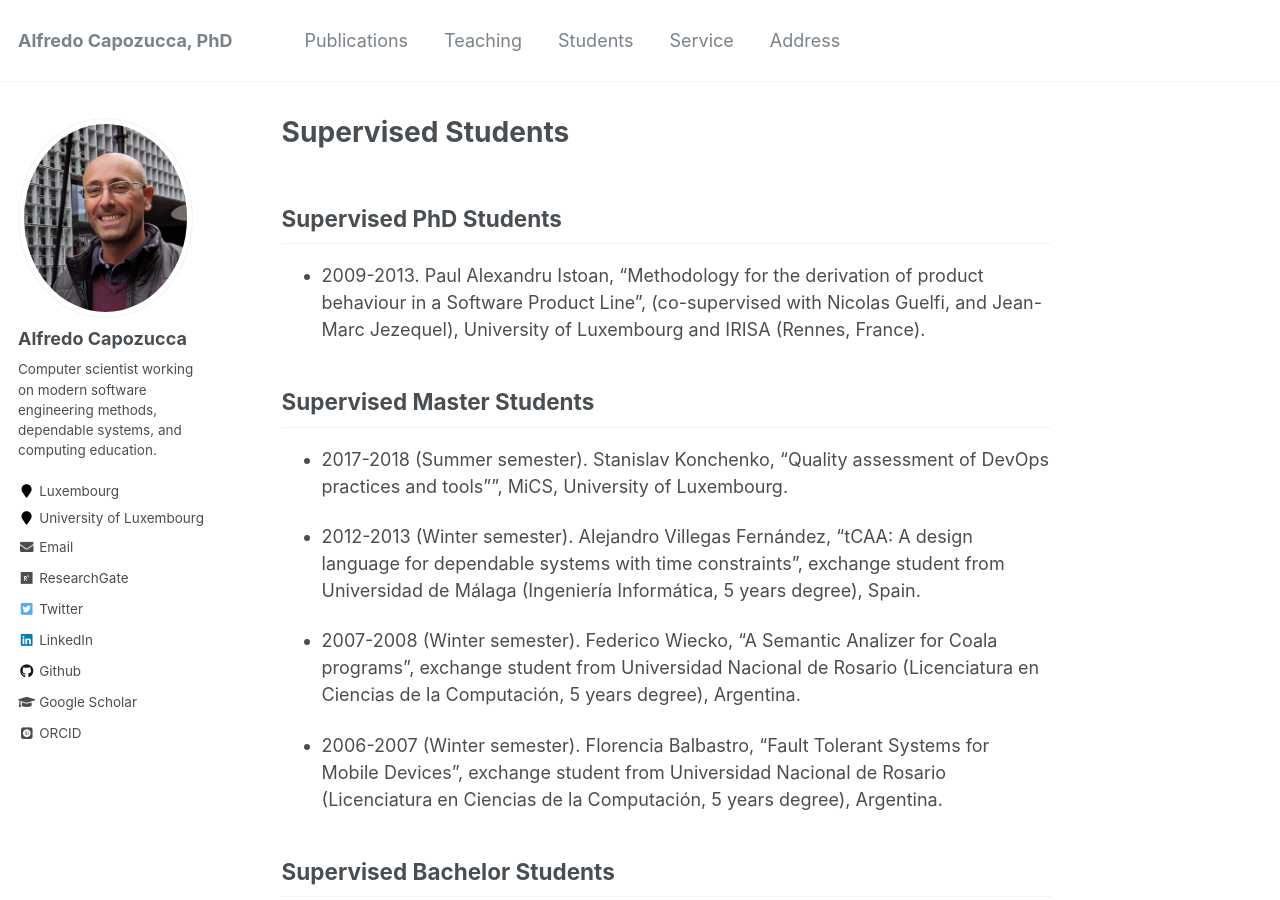
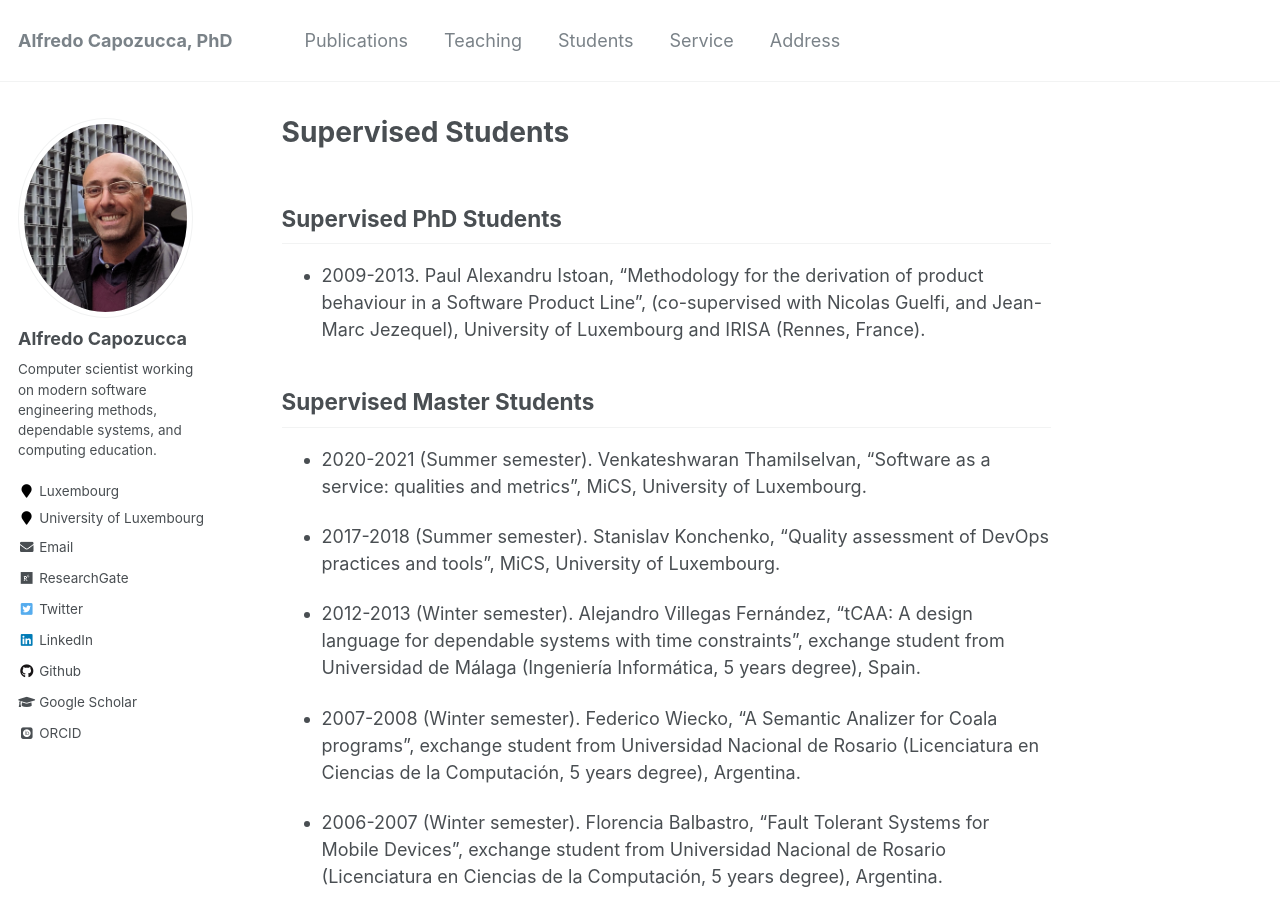
Before and after one commit to acapozucca/acapozucca.github.io, a Jekyll site: the page built from _pages/students.md, in a window 1280 px wide and 900 px high. Built offline with Jekyll 4.4.1, drawn with Linux system fonts in a browser that asks for light colours; some web fonts are replaced.

Commit message:
Update students.md

```diff
--- a/_pages/students.md
+++ b/_pages/students.md
@@ -14,7 +14,9 @@ redirect_from:
 
 ##   Supervised Master Students
 
-* 2017-2018 (Summer semester). Stanislav Konchenko, "Quality assessment of DevOps practices and tools"", MiCS, University of Luxembourg.
+* 2020-2021 (Summer semester). Venkateshwaran Thamilselvan, "Software as a service: qualities and metrics", MiCS, University of Luxembourg.
+
+* 2017-2018 (Summer semester). Stanislav Konchenko, "Quality assessment of DevOps practices and tools", MiCS, University of Luxembourg.
 
 * 2012-2013 (Winter semester). Alejandro Villegas Fernández, "tCAA: A design language for dependable systems with time constraints", exchange student from Universidad de Málaga (Ingeniería Informática, 5 years degree), Spain.
 
```
